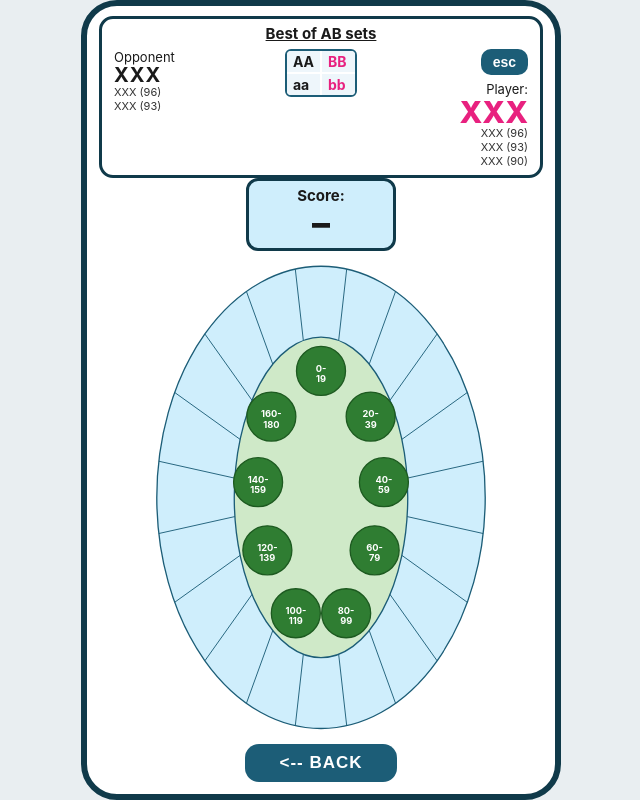
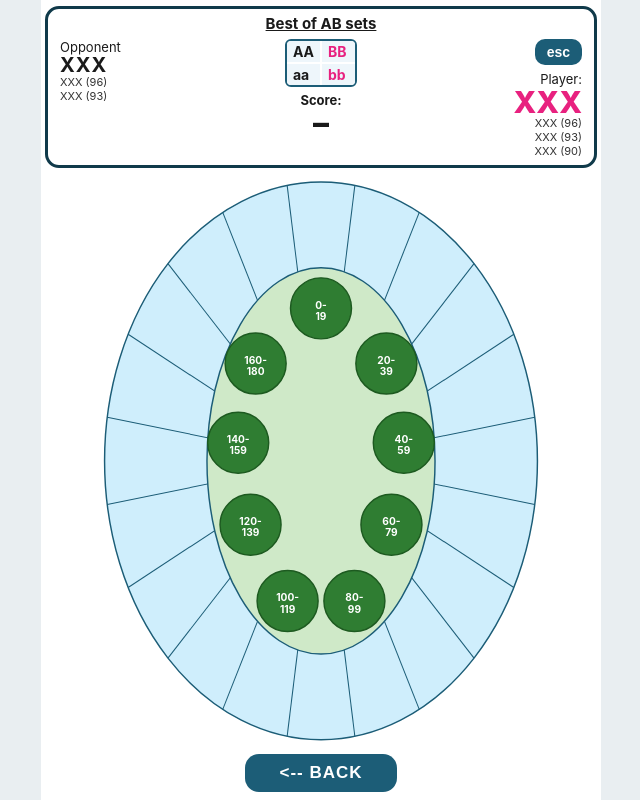
Before and after one commit to szlanyina/newscoring, a plain HTML site: page index.html in a window 1280 px wide. Shown: the whole page, without its empty margins (319-959 px from the left). Drawn offline with Linux system fonts and the light colour scheme.

Commit message:
Remove outer frame, score into header, dial +20% wider/+10% taller filling the screen
Co-Authored-By: Claude Opus 4.8 <noreply@anthropic.com>

```diff
--- a/index.html
+++ b/index.html
@@ -26,9 +26,9 @@
     }
     /* phone-ish frame, but fills the screen on an actual phone */
     .frame {
-      max-width: 480px; margin: 0 auto; height: 100dvh; overflow: hidden;
-      background: #fff; border: 6px solid var(--frame); border-radius: 36px;
-      padding: 10px 12px 12px; display: flex; flex-direction: column; gap: 8px;
+      max-width: 560px; margin: 0 auto; height: 100dvh; overflow: hidden;
+      background: #fff;
+      padding: 6px 4px 8px; display: flex; flex-direction: column; gap: 6px;
     }
 
     /* ---------- header scoreboard ---------- */
@@ -57,14 +57,11 @@
       padding: 5px 12px; font-size: 14px; font-weight: 700;
     }
 
-    /* ---------- score box (above the dial) ---------- */
-    .scorebox {
-      align-self: center; margin-top: -8px; z-index: 2;
-      background: var(--blue-ring); border: 3px solid var(--frame); border-radius: 12px;
-      padding: 5px 26px 7px; text-align: center; min-width: 150px;
-    }
-    .scorebox-label { font-size: 15px; font-weight: 700; }
-    .scorebox-val { font-size: 36px; font-weight: 800; line-height: 1; }
+    /* ---------- score readout (inside header, under the leg box) ---------- */
+    .center-col { display: flex; flex-direction: column; align-items: center; gap: 7px; }
+    .score-inline { display: flex; flex-direction: column; align-items: center; line-height: 1; }
+    .score-inline-label { font-size: 13px; font-weight: 700; }
+    .score-inline-val { font-size: 32px; font-weight: 800; }
 
     /* ---------- radial area ---------- */
     .radial-wrap { flex: 1; min-height: 0; display: flex; align-items: center; justify-content: center; }
@@ -104,9 +101,15 @@
         <div class="sub">XXX (93)</div>
       </div>
 
-      <div class="legbox" title="legs / sets">
-        <span class="l">AA</span><span class="r">BB</span>
-        <span class="l">aa</span><span class="r">bb</span>
+      <div class="center-col">
+        <div class="legbox" title="legs / sets">
+          <span class="l">AA</span><span class="r">BB</span>
+          <span class="l">aa</span><span class="r">bb</span>
+        </div>
+        <div class="score-inline">
+          <span class="score-inline-label">Score:</span>
+          <span class="score-inline-val" id="scoreVal">–</span>
+        </div>
       </div>
 
       <div class="side-right">
@@ -119,15 +122,9 @@
       </div>
     </div>
 
-    <!-- ===== score readout (moved out of the dial centre) ===== -->
-    <div class="scorebox">
-      <div class="scorebox-label">Score:</div>
-      <div class="scorebox-val" id="scoreVal">–</div>
-    </div>
-
     <!-- ===== radial scorer (generated by JS) ===== -->
     <div class="radial-wrap">
-      <svg id="scorer" viewBox="0 0 500 720" aria-label="radial score selector"></svg>
+      <svg id="scorer" viewBox="0 0 600 790" aria-label="radial score selector"></svg>
     </div>
 
     <!-- ===== footer ===== -->
@@ -140,18 +137,18 @@
   //  Geometry is parametric so the whole dial reshapes from here.
   // =========================================================================
   const T = {
-    cx: 250, cy: 360,          // dial center within the 500x720 viewBox
+    cx: 300, cy: 395,          // dial center within the 600x790 viewBox
 
-    // outer number ring (ellipse) — measured from the picture (rx:ry ~= 1:1.41)
-    ringOuterRx: 248, ringOuterRy: 349,   // outer edge of the blue band
-    ringInnerRx: 131, ringInnerRy: 242,   // inner edge of the blue band (= green disc edge)
-    numRx: 189, numRy: 295,               // where the 20 numbers sit (mid-band)
+    // outer number ring (ellipse) — measured, then +20% wider / +10% taller
+    ringOuterRx: 298, ringOuterRy: 384,   // outer edge of the blue band
+    ringInnerRx: 157, ringInnerRy: 266,   // inner edge of the blue band (= green disc edge)
+    numRx: 227, numRy: 325,               // where the 20 numbers sit (mid-band)
     segCount: 20,                          // exact values shown per range
     startAngleDeg: -90,                    // first segment at top, going clockwise
 
     // green inner disc — narrow + tall (big blue band), per the picture
-    discRx: 131, discRy: 242,
-    bubbleR: 37,                           // bubble radius (measured)
+    discRx: 157, discRy: 266,
+    bubbleR: 42,                           // bubble radius
     bubbleCount: 9,
   };
 
@@ -165,15 +162,15 @@
   // the top. Hand-placed (not an even-angle ring) so they match your layout —
   // symmetric about the vertical axis, bottom pair spread wider to clear.
   const BUBBLE_POS = [
-    { x: 250, y: 169 },  // 0-19     (top)
-    { x: 325, y: 238 },  // 20-39    (upper-right)
-    { x: 345, y: 337 },  // 40-59    (mid-right)
-    { x: 331, y: 440 },  // 60-79    (lower-right)
-    { x: 288, y: 535 },  // 80-99    (bottom-right)
-    { x: 212, y: 535 },  // 100-119  (bottom-left)
-    { x: 169, y: 440 },  // 120-139  (lower-left)
-    { x: 155, y: 337 },  // 140-159  (mid-left)
-    { x: 175, y: 238 },  // 160-180  (upper-left)
+    { x: 300, y: 185 },  // 0-19     (top)
+    { x: 390, y: 261 },  // 20-39    (upper-right)
+    { x: 414, y: 370 },  // 40-59    (mid-right)
+    { x: 397, y: 483 },  // 60-79    (lower-right)
+    { x: 346, y: 588 },  // 80-99    (bottom-right)
+    { x: 254, y: 588 },  // 100-119  (bottom-left)
+    { x: 203, y: 483 },  // 120-139  (lower-left)
+    { x: 186, y: 370 },  // 140-159  (mid-left)
+    { x: 210, y: 261 },  // 160-180  (upper-left)
   ];
 
   // How far out (normalized to the number ring = 1.0) the finger must be to
```
